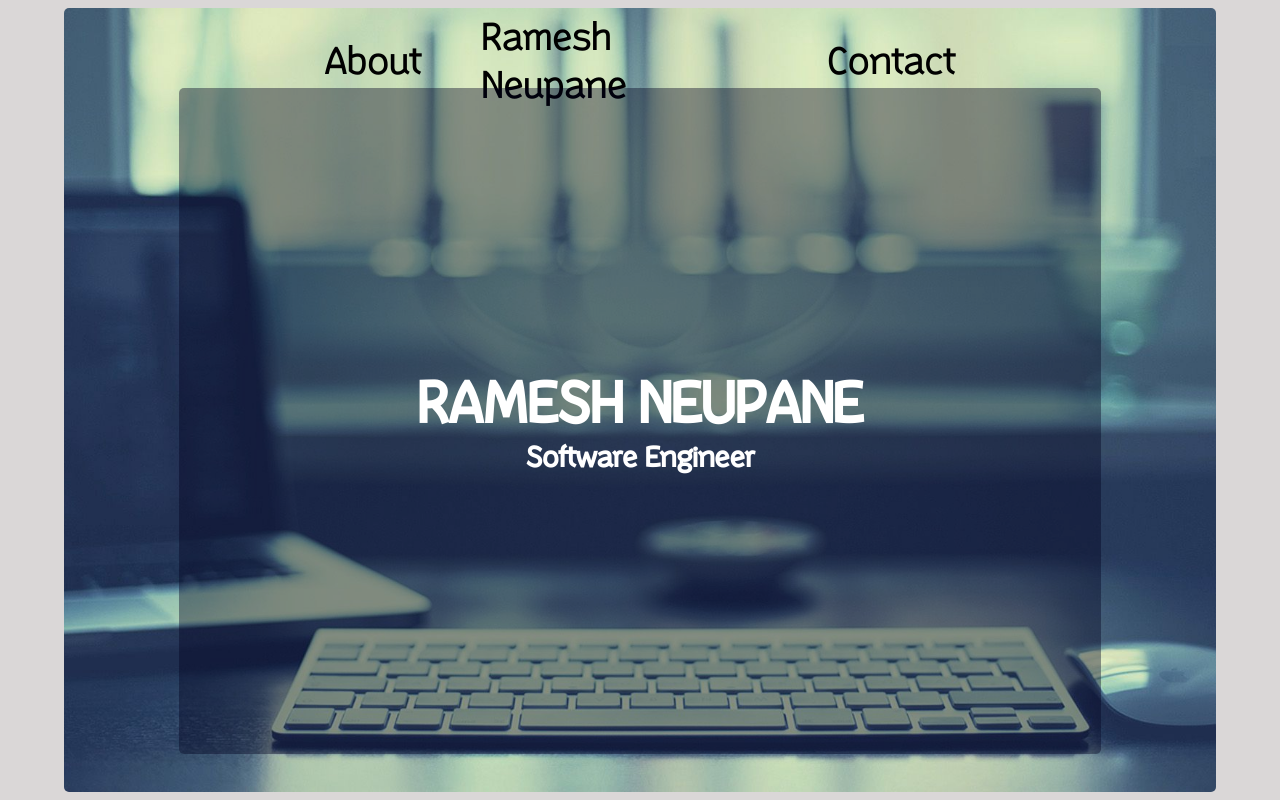
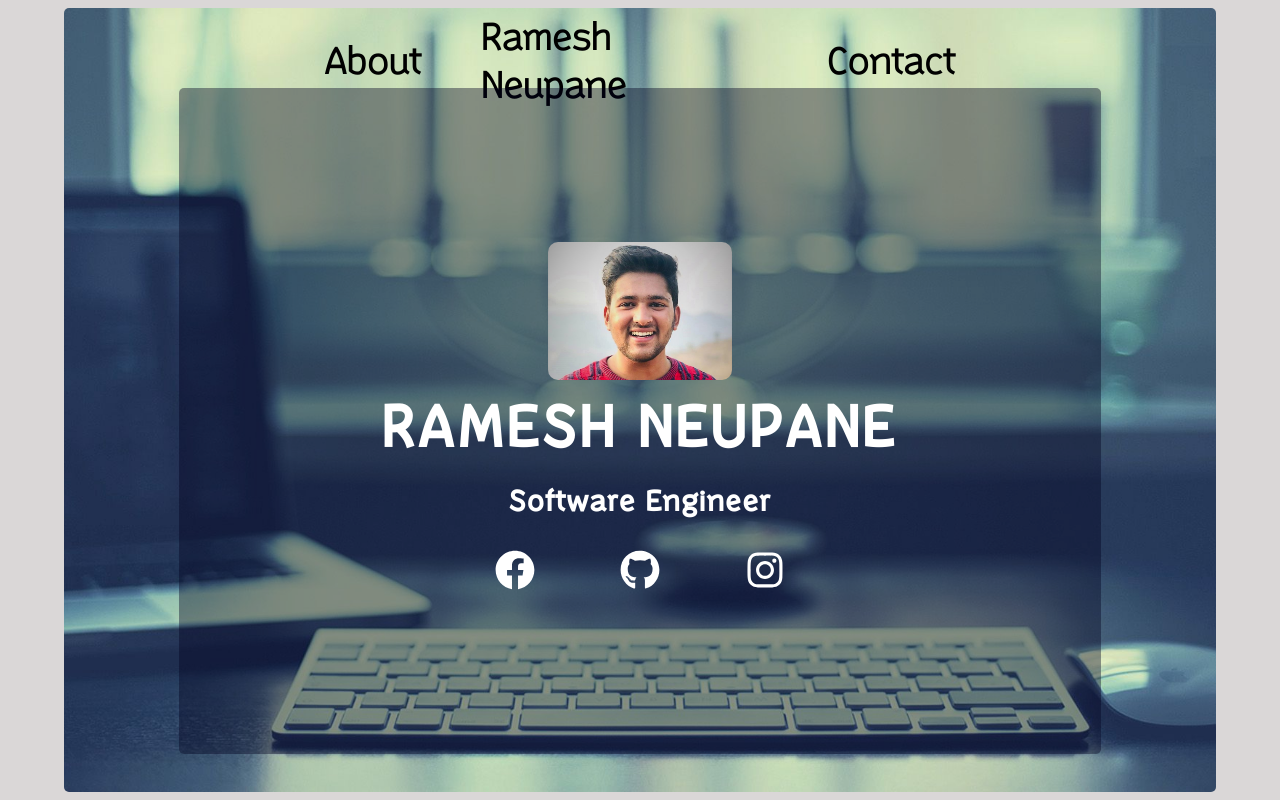
Before and after one commit to RameshNeupane/rameshneupane.github.io, a React (Create React App) app: page / in a window 1280 px wide. Built offline with nearby package versions, Linux system fonts and the light colour scheme.

Commit message:
update components

```diff
--- a/src/components/About/About.css
+++ b/src/components/About/About.css
@@ -1,14 +1,29 @@
 .About {
   position: absolute;
   top: 8rem;
-  font-size: 2rem;
-  color: white;
-  background-color: rgba(0, 0, 30, 0.4);
   width: 80%;
   height: 85%;
   border-radius: 0.5rem;
+  background-color: rgba(0, 0, 30, 0.4);
+}
+
+.about-container {
+  width: 100%;
+  height: 100%;
   display: flex;
   flex-direction: column;
   align-items: center;
   justify-content: center;
+  animation: animateAbout 2s;
+  backface-visibility: hidden;
+  color: white;
 }
+
+@keyframes animateAbout {
+  0% {
+    opacity: 0;
+  }
+  100% {
+    apacity: 1;
+  }
+}
--- a/src/components/About/About.js
+++ b/src/components/About/About.js
@@ -4,7 +4,9 @@ import "./About.css";
 const About = () => {
   return (
     <div className="About">
-      <h1>About Page</h1>
+      <div className="about-container">
+        <h1>About Page</h1>
+      </div>
     </div>
   );
 };
--- a/src/components/Contact/Contact.css
+++ b/src/components/Contact/Contact.css
@@ -1,14 +1,29 @@
 .Contact {
   position: absolute;
   top: 8rem;
-  font-size: 2rem;
-  color: white;
-  background-color: rgba(0, 0, 30, 0.4);
   width: 80%;
   height: 85%;
   border-radius: 0.5rem;
+  background-color: rgba(0, 0, 30, 0.4);
+}
+
+.contact-container {
+  width: 100%;
+  height: 100%;
   display: flex;
   flex-direction: column;
   align-items: center;
   justify-content: center;
+  animation: animateContact 2s;
+  backface-visibility: hidden;
+  color: white;
 }
+
+@keyframes animateContact {
+  0% {
+    opacity: 0;
+  }
+  100% {
+    apacity: 1;
+  }
+}
--- a/src/components/Contact/Contact.js
+++ b/src/components/Contact/Contact.js
@@ -4,7 +4,9 @@ import "./Contact.css";
 const Contact = () => {
   return (
     <div className="Contact">
-      <h1>Contact Page</h1>
+      <div className="contact-container">
+        <h1>Contact Page</h1>
+      </div>
     </div>
   );
 };
--- a/src/components/Home/Home.css
+++ b/src/components/Home/Home.css
@@ -1,22 +1,61 @@
 .Home {
   position: absolute;
   top: 8rem;
-  color: white;
-  background-color: rgba(0, 0, 30, 0.4);
   width: 80%;
   height: 85%;
   border-radius: 0.5rem;
+  background-color: rgba(0, 0, 30, 0.4);
+}
+
+.home-container {
+  width: 100%;
+  height: 100%;
   display: flex;
   flex-direction: column;
   align-items: center;
   justify-content: center;
+  animation: animateHome 2s;
+  backface-visibility: hidden;
+  color: white;
+}
+
+@keyframes animateHome {
+  0% {
+    opacity: 0;
+  }
+  100% {
+    apacity: 1;
+  }
+}
+
+.Home img {
+  width: 20%;
+  margin-bottom: 1rem;
+  border-radius: 1rem;
 }
 
 .Home h1 {
   text-transform: uppercase;
+  letter-spacing: 0.5rem;
   font-size: 6rem;
+  margin-bottom: 2rem;
 }
 
 .Home h3 {
   font-size: 3rem;
+  letter-spacing: 0.2rem;
+  margin-bottom: 3rem;
 }
+
+.Home .icons {
+  display: flex;
+  flex-direction: row;
+  align-items: center;
+  justify-content: space-evenly;
+  width: 50%;
+}
+
+.Home .icons a {
+  font-size: 4rem;
+  color: inherit;
+}
--- a/src/components/Home/Home.js
+++ b/src/components/Home/Home.js
@@ -1,11 +1,35 @@
 import React from "react";
+import { FaFacebook, FaInstagram, FaGithub } from "react-icons/fa";
 import "./Home.css";
+import ramesh from "../../images/background.jpg";
 
 const Home = () => {
   return (
     <div className="Home">
-      <h1>Ramesh Neupane</h1>
-      <h3>Software Engineer</h3>
+      <div className="home-container">
+        <img src={ramesh} alt="Ramesh Neupane" />
+        <h1>Ramesh Neupane</h1>
+        <h3>Software Engineer</h3>
+        <div className="icons">
+          <a
+            rel="noreferrer"
+            href="https://www.facebook.com/rawmesh.neupane.9/"
+            target="_blank"
+          >
+            <FaFacebook />
+          </a>
+          <a href="https://github.com/RameshNeupane" target="_black">
+            <FaGithub />
+          </a>
+          <a
+            rel="noreferrer"
+            href="https://www.instagram.com/__maailo/"
+            target="_blank"
+          >
+            <FaInstagram />
+          </a>
+        </div>
+      </div>
     </div>
   );
 };
```
